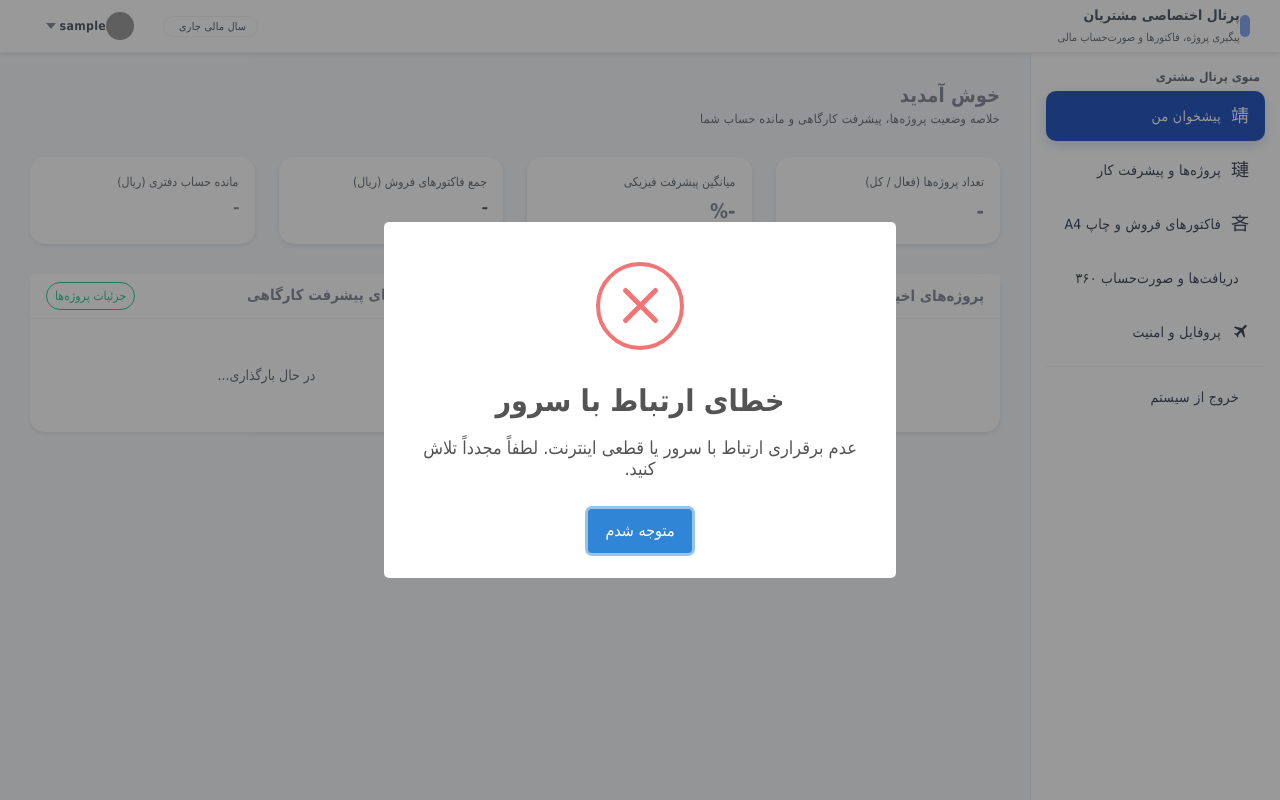
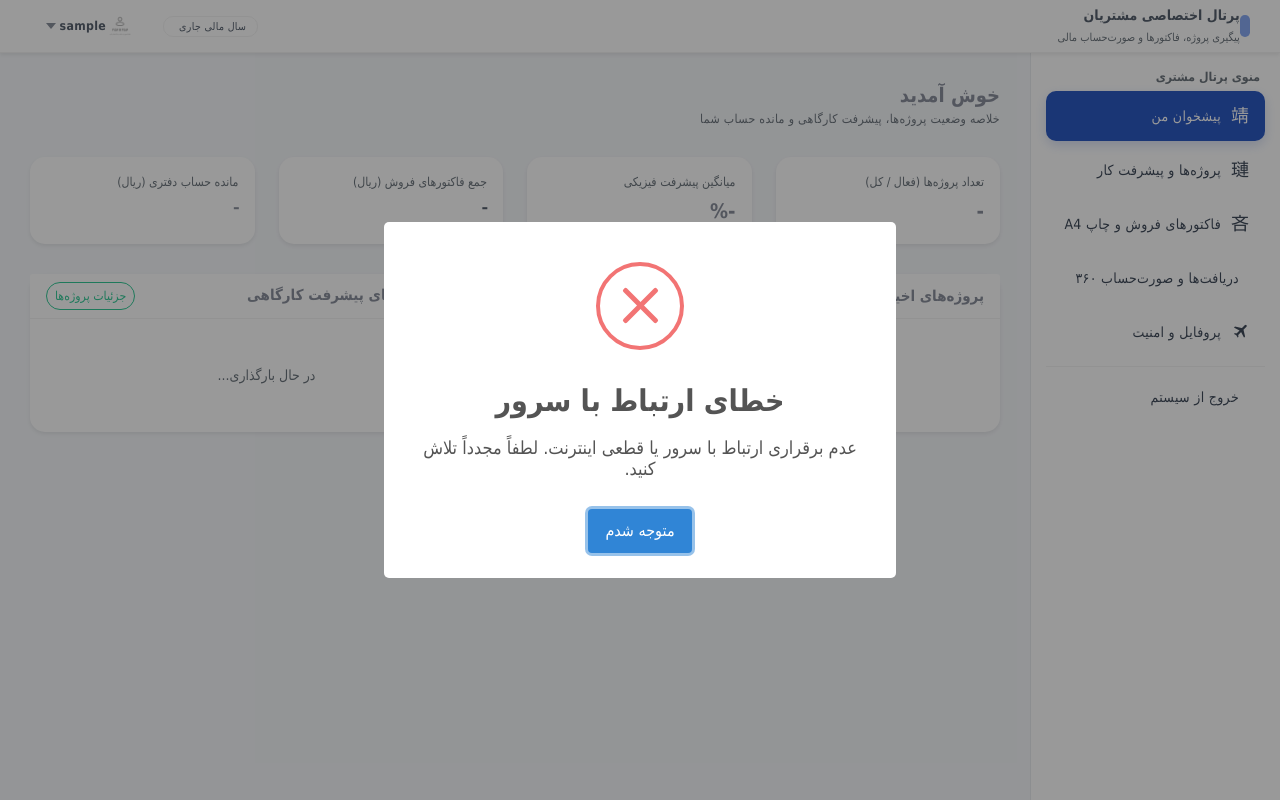
Before and after one commit to MojtabaAbedzadeh/HSCrm.Dashboard, an ASP.NET Core app: page /UserArea in a window 1280 px wide. Run offline with ASP.NET Core 8, Linux system fonts and the light colour scheme; the visitor is signed in with stand-in values (Sample User, id 1); some libraries are stand-ins or nearby versions; some web fonts are replaced; grey boxes are pictures that could not be loaded.

Commit message:
fix(user-portal): use existing default-user.png and clear onerror to prevent 404 loop

```diff
--- a/HSCrm.Dashboard/Areas/UserArea/Views/Shared/_UserLayout.cshtml
+++ b/HSCrm.Dashboard/Areas/UserArea/Views/Shared/_UserLayout.cshtml
@@ -8,7 +8,7 @@
     string fyTitle = ViewBag.FiscalYearTitle?.ToString() ?? "سال مالی فعال";
     string selected = ViewData["selected"]?.ToString() ?? "user_home";
     string avatarRaw = ViewBag.UserImageUrl?.ToString() ?? "";
-    string avatarSrc = string.IsNullOrWhiteSpace(avatarRaw) ? Url.Content("~/assets/img/user/user.png") : avatarRaw;
+    string avatarSrc = string.IsNullOrWhiteSpace(avatarRaw) ? Url.Content("~/assets/img/user/default-user.png") : avatarRaw;
 }
 <!DOCTYPE html>
 <html lang="fa" dir="rtl">
@@ -68,7 +68,7 @@
             <!-- منوی کاربر -->
             <div class="dropdown">
                 <button class="btn btn-light dropdown-toggle d-flex align-items-center gap-2 rounded-pill px-3 py-1" data-bs-toggle="dropdown" aria-expanded="false">
-                    <img src="@avatarSrc" alt="avatar" class="rounded-circle" style="width:28px;height:28px;object-fit:cover;" onerror="this.src='/assets/img/user/user.png'" />
+                    <img src="@avatarSrc" alt="avatar" class="rounded-circle" style="width:28px;height:28px;object-fit:cover;" onerror="this.onerror=null;this.src='/assets/img/user/default-user.png';" />
                     <span class="small fw-bold text-dark d-none d-sm-inline">@fullName</span>
                 </button>
                 <ul class="dropdown-menu dropdown-menu-end shadow small">
```
